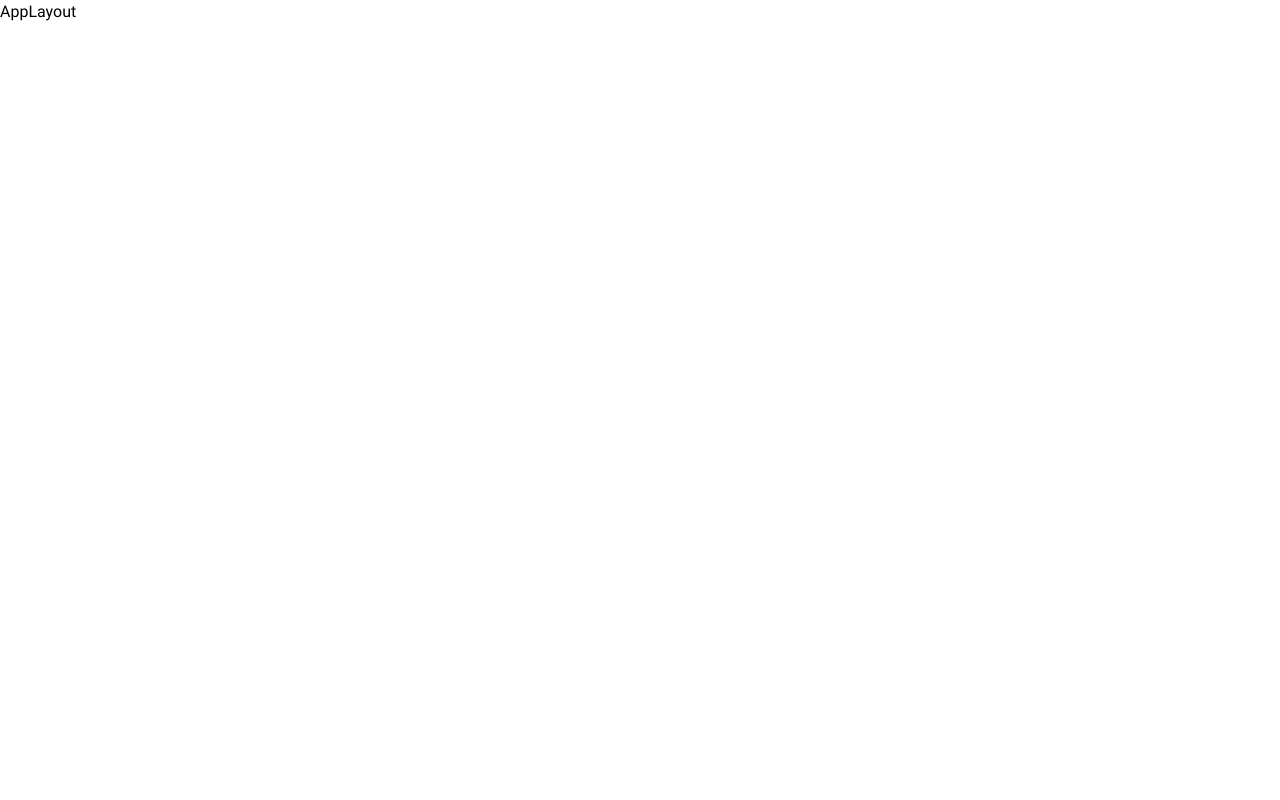
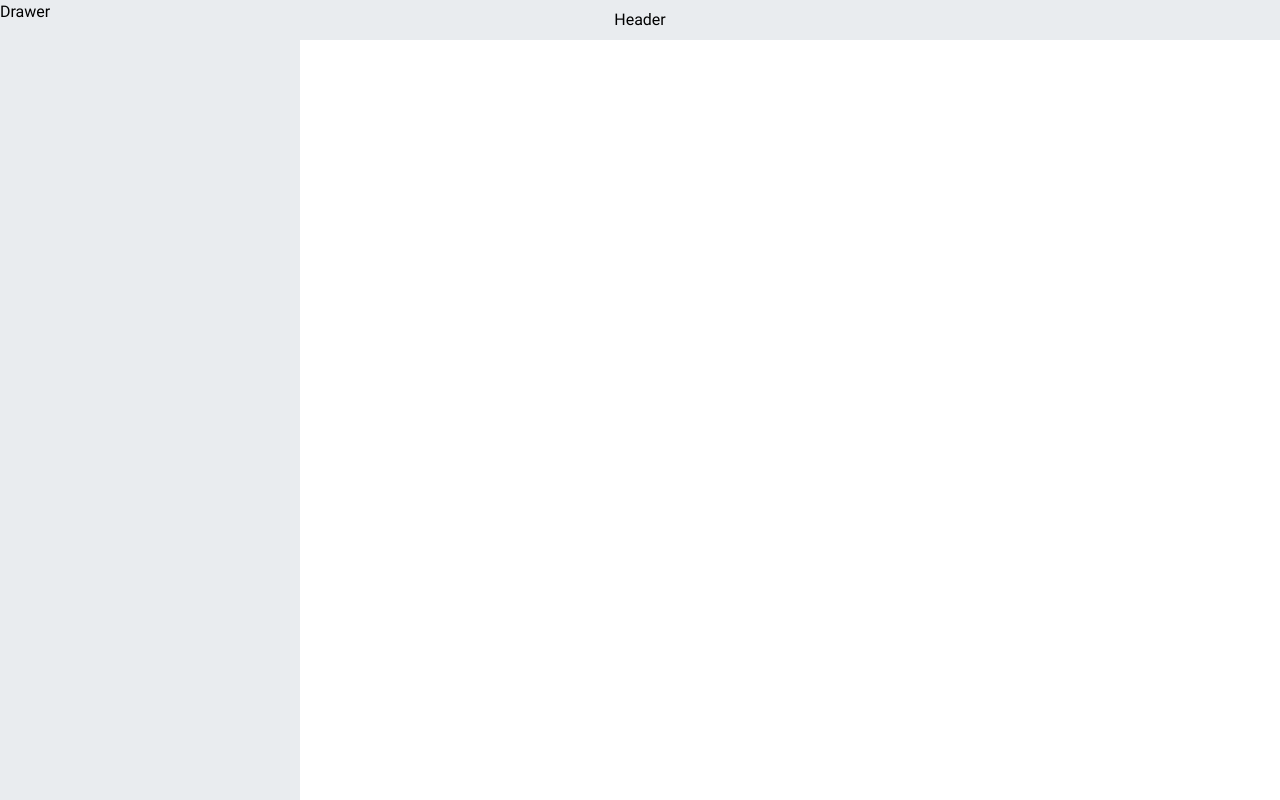
Before and after one commit to TaBracket/online-shop, a React (Vite) app: page / in a window 1280 px wide. Built offline with nearby package versions, Linux system fonts and the light colour scheme.

Commit message:
working on header

```diff
--- /dev/null
+++ b/src/components/header/Drawer.jsx
@@ -0,0 +1,5 @@
+import React from "react";
+import "./../../styles/header/drawer.css";
+export default function Drawer() {
+  return <div className="header-drawer">Drawer</div>;
+}
--- /dev/null
+++ b/src/components/header/Header.jsx
@@ -0,0 +1,5 @@
+import React from "react";
+import "./../../styles/header/header.css";
+export default function Header() {
+  return <div className="main-header">Header</div>;
+}
--- /dev/null
+++ b/src/components/header/HeaderContainer.jsx
@@ -0,0 +1,13 @@
+import React from "react";
+import "./../../styles/header/header-container.css";
+import Header from "./Header";
+import Drawer from "./Drawer";
+
+export default function HeaderContainer() {
+  return (
+    <div className="HeaderContainer">
+      <Header />
+      <Drawer />
+    </div>
+  );
+}
--- /dev/null
+++ b/src/components/index.jsx
@@ -0,0 +1,3 @@
+import HeaderContainer from "./header/HeaderContainer";
+
+export { HeaderContainer };
--- a/src/layouts/AppLayout.jsx
+++ b/src/layouts/AppLayout.jsx
@@ -1,6 +1,11 @@
 import React from "react";
 import App from "../App";
-
+import { HeaderContainer } from "./../components";
 export default function AppLayout() {
-  return <div>AppLayout</div>;
+  return (
+    <div>
+      <HeaderContainer />
+      <App />
+    </div>
+  );
 }
--- a/src/main.jsx
+++ b/src/main.jsx
@@ -3,11 +3,17 @@ import { createRoot } from "react-dom/client";
 import "./index.css";
 import { BrowserRouter } from "react-router-dom";
 import AppLayout from "./layouts/AppLayout";
+import AppCtxProvider from "./services/contexts/AppCtx";
+import AuthCtxProvider from "./services/contexts/AuthCtx";
 
 createRoot(document.getElementById("root")).render(
   <StrictMode>
     <BrowserRouter>
-      <AppLayout />
+      <AuthCtxProvider>
+        <AppCtxProvider>
+          <AppLayout />
+        </AppCtxProvider>
+      </AuthCtxProvider>
     </BrowserRouter>
   </StrictMode>,
 );
--- /dev/null
+++ b/src/services/contexts/AppCtx.jsx
@@ -0,0 +1,5 @@
+import React, { createContext } from "react";
+export const AppCtx = createContext("");
+export default function AppCtxProvider({ children }) {
+  return <AppCtx.Provider>{children}</AppCtx.Provider>;
+}
--- /dev/null
+++ b/src/services/contexts/AuthCtx.jsx
@@ -0,0 +1,5 @@
+import React, { createContext } from "react";
+export const AuthCtx = createContext("");
+export default function AuthCtxProvider({ children }) {
+  return <AuthCtx.Provider>{children}</AuthCtx.Provider>;
+}
--- /dev/null
+++ b/src/styles/header/drawer.css
@@ -0,0 +1,3 @@
+.header-drawer {
+  @apply absolute left-0 top-0 z-[99] h-screen w-[300px] bg-surf-2;
+}
--- /dev/null
+++ b/src/styles/header/header-container.css
@@ -0,0 +1,3 @@
+.HeaderContainer {
+  @apply w-screen bg-surf-2 p-2;
+}
--- /dev/null
+++ b/src/styles/header/header.css
@@ -0,0 +1,3 @@
+.main-header {
+  @apply flex w-full items-center justify-around;
+}
```
